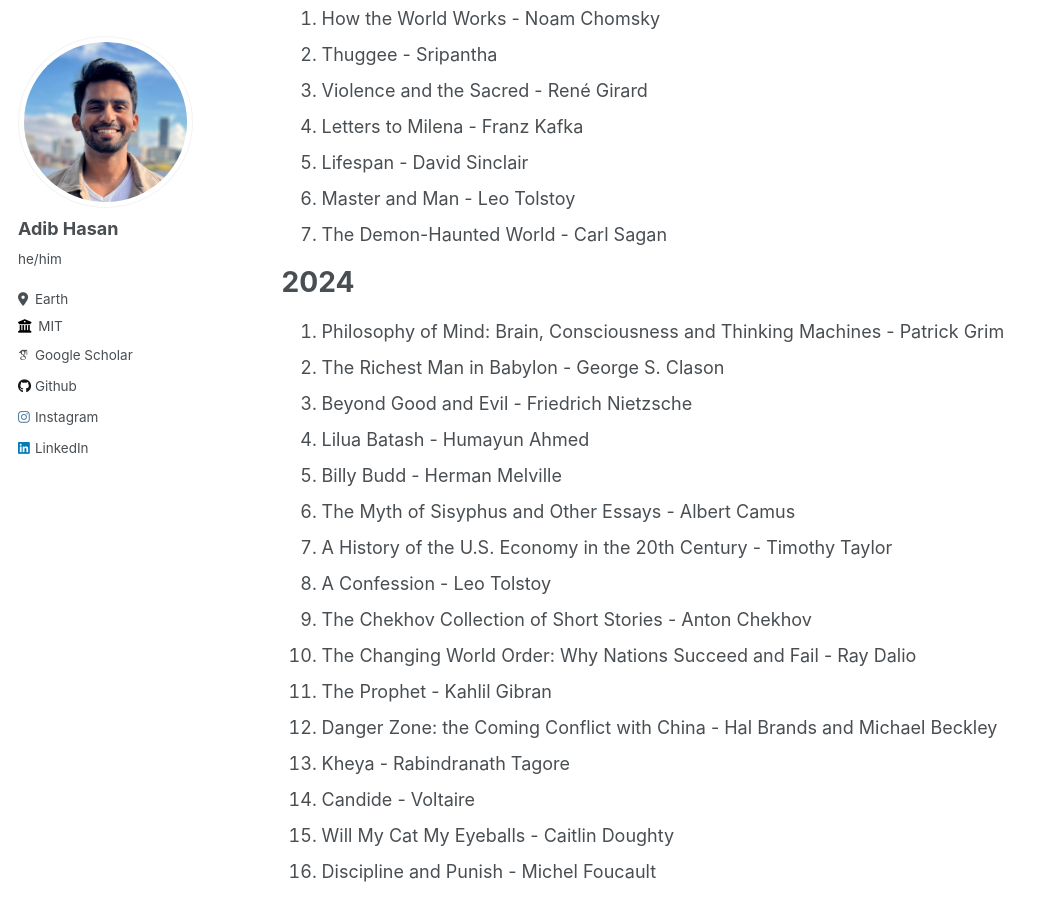
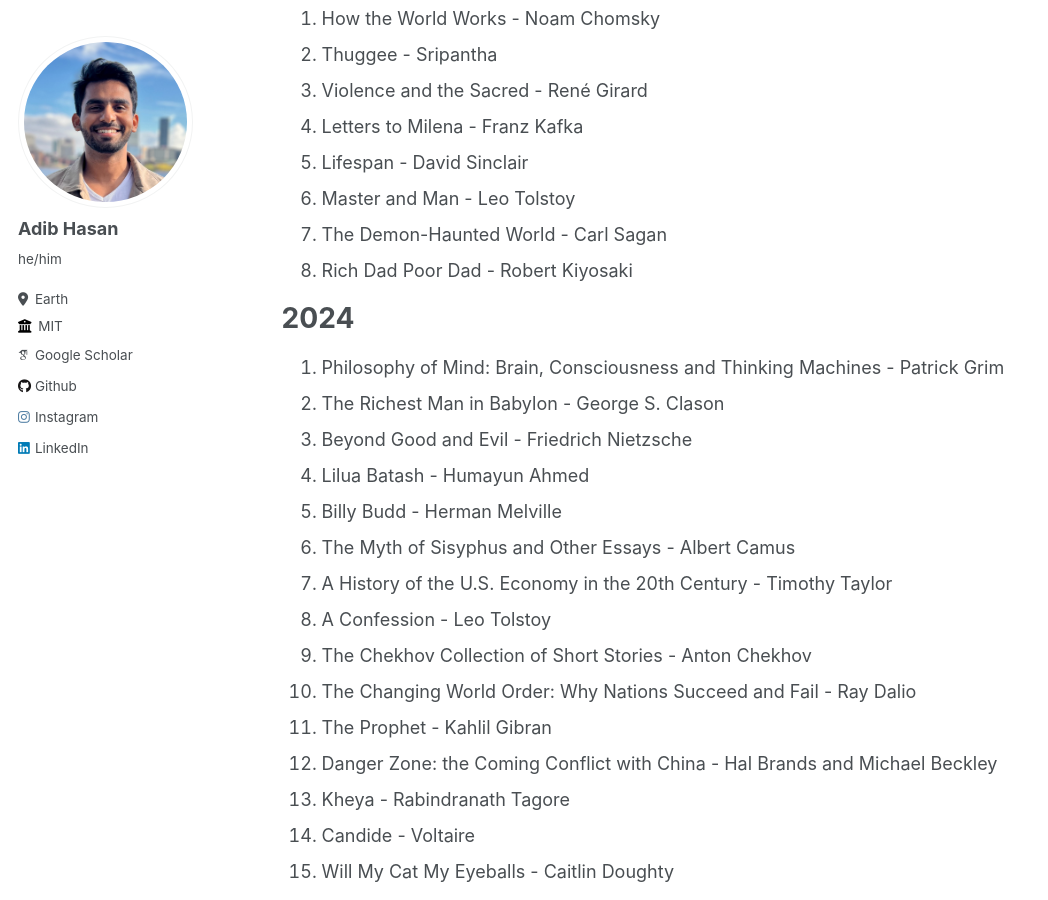
Before and after one commit to Neehan/neehan.github.io, a Jekyll site: the page built from _pages/reading.md, in a window 1280 px wide and 900 px high, scrolled down 335 px. Shown: the whole window, without its empty margins (0-1048 px from the left). Built offline with Jekyll 4.4.1, drawn with Linux system fonts in a browser that asks for light colours; some web fonts are replaced.

Commit message:
Update reading.md

```diff
--- a/_pages/reading.md
+++ b/_pages/reading.md
@@ -15,6 +15,7 @@ Here is what I am currently reading:
 5. Lifespan - David Sinclair
 6. Master and Man - Leo Tolstoy
 7. The Demon-Haunted World - Carl Sagan
+8. Rich Dad Poor Dad - Robert Kiyosaki
 
 # 2024
 1. Philosophy of Mind: Brain, Consciousness and Thinking Machines - Patrick Grim
```
